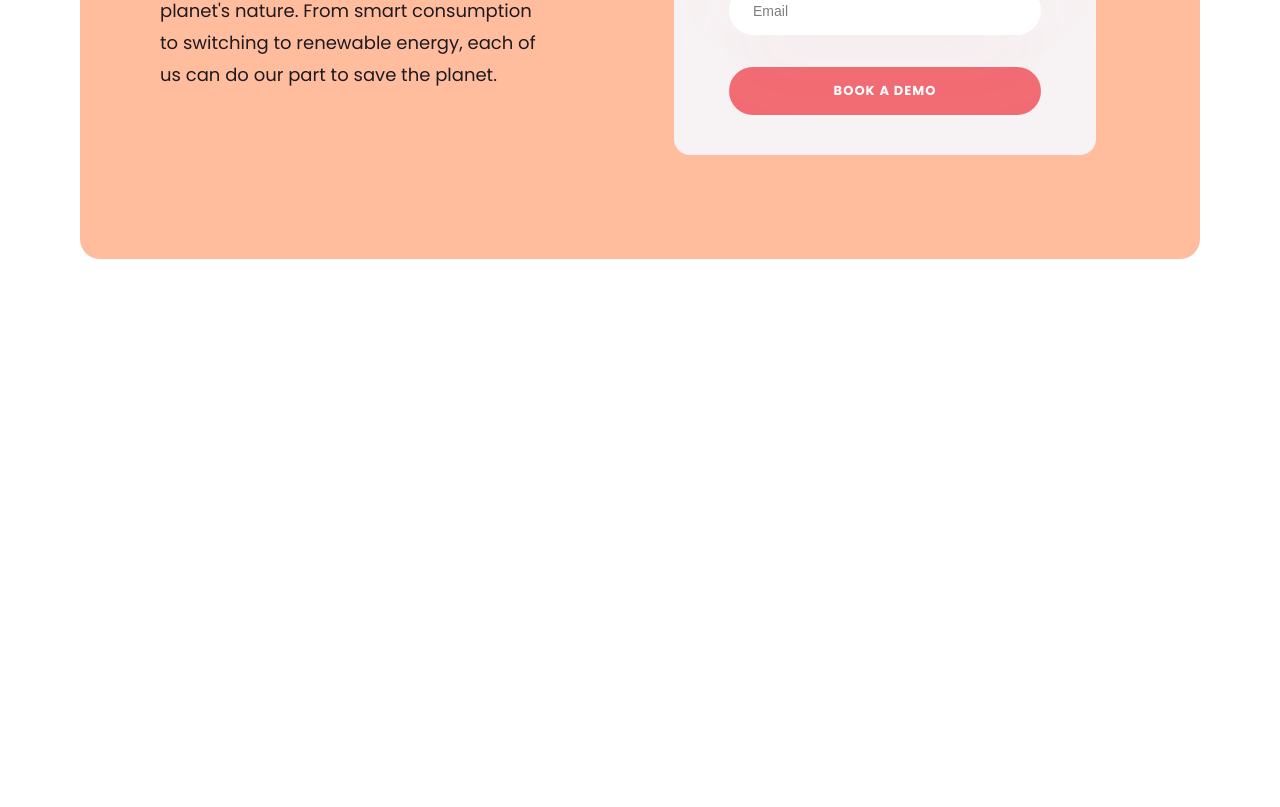
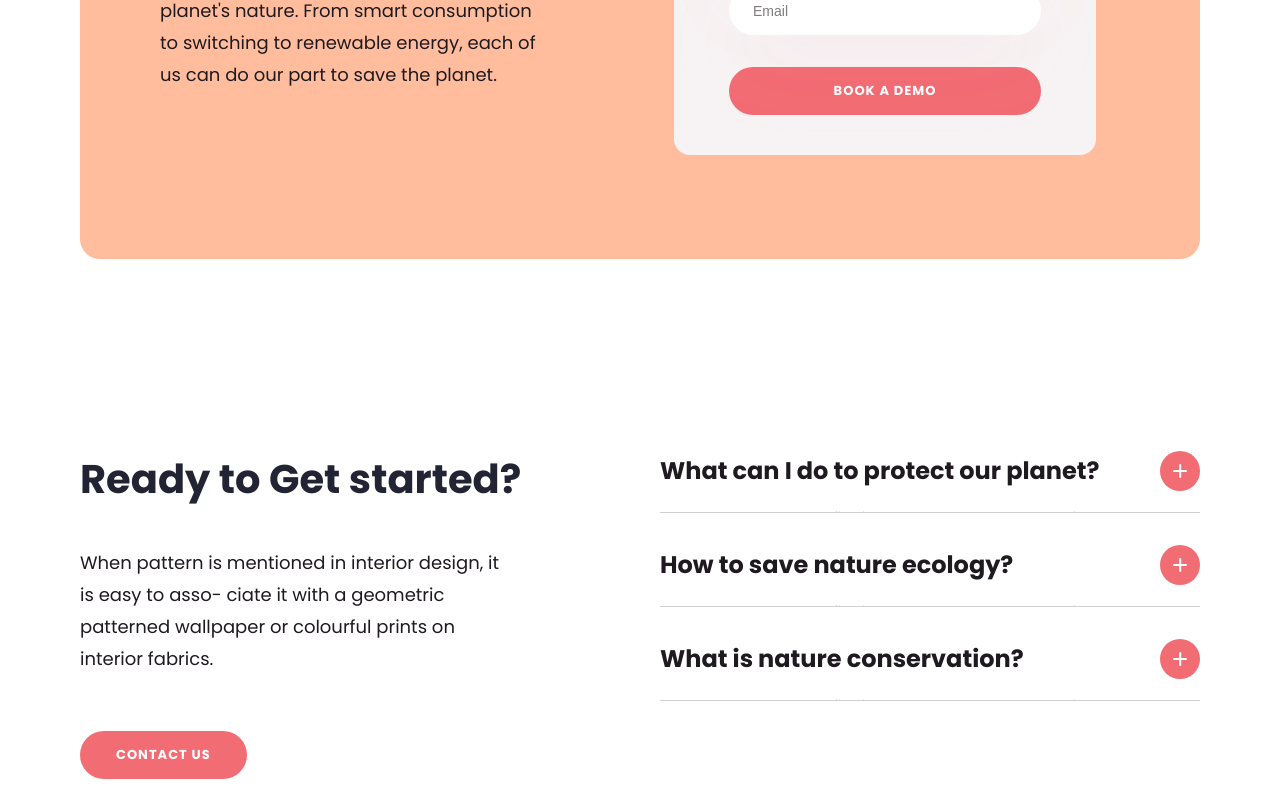
Before and after one commit to ihnatenkoo/Rootz, a React (Vite) app: page / in a window 1280 px wide. Shown: the part 1390-2197 px from the top of the page. Before the commit the page ends 1649 px from the top, so only its background shows below. Built offline with nearby package versions, Linux system fonts and the light colour scheme.

Commit message:
Create section <StartedInfo />

```diff
--- /dev/null
+++ b/src/components/StartedInfo/StartedInfo.jsx
@@ -0,0 +1,65 @@
+import { useState } from 'react';
+
+import s from './StartedInfo.module.scss';
+import cn from 'classnames';
+import Button from '../ui/Button/Button';
+
+import { ReactComponent as Plus } from '../../assets/icons/plus.svg';
+import { ReactComponent as Minus } from '../../assets/icons/minus.svg';
+
+const accordionData = [
+	{
+		title: 'What can I do to protect our planet?',
+		text: 'Not to make an open fire in nature and to clean up litter; not to pollute open water bodies; to switch to alternative energy sources; to reduce the use of non-renewable resources',
+	},
+	{
+		title: 'How to save nature ecology?',
+		text: 'Not to make an open fire in nature and to clean up litter; not to pollute open water bodies; to switch to alternative energy sources; to reduce the use of non-renewable resources',
+	},
+	{
+		title: 'What is nature conservation?',
+		text: 'Not to make an open fire in nature and to clean up litter; not to pollute open water bodies; to switch to alternative energy sources; to reduce the use of non-renewable resources',
+	},
+];
+
+const StartedInfo = () => {
+	const [selectedItem, setSelectedItem] = useState('');
+
+	const changeHandler = (value) => {
+		value === selectedItem ? setSelectedItem('') : setSelectedItem(value);
+	};
+
+	return (
+		<section className={cn(s.main, 'container')}>
+			<div className={s.info}>
+				<h2>Ready to Get started?</h2>
+				<p>
+					When pattern is mentioned in interior design, it is easy to asso-
+					ciate it with a geometric patterned wallpaper or colourful prints on
+					interior fabrics.
+				</p>
+				<Button>Contact us</Button>
+			</div>
+
+			<ul className={s.accordion}>
+				{accordionData.map((item, i) => (
+					<li className={cn({ [s.active]: selectedItem === i })} key={i}>
+						<header>
+							<h3>{item.title}</h3>
+							<div
+								className={s.accordion__btn}
+								onClick={() => changeHandler(i)}
+							>
+								{selectedItem === i ? <Minus /> : <Plus />}
+							</div>
+						</header>
+
+						<p className={s.accordion__description}>{item.text}</p>
+					</li>
+				))}
+			</ul>
+		</section>
+	);
+};
+
+export default StartedInfo;
--- /dev/null
+++ b/src/components/StartedInfo/StartedInfo.module.scss
@@ -0,0 +1,87 @@
+.main {
+	margin-top: 192px;
+	min-height: 356px;
+	display: flex;
+	justify-content: space-between;
+
+	.info {
+		width: 450px;
+		max-width: 100%;
+
+		h2 {
+			margin-bottom: 40px;
+			font-size: 40px;
+			line-height: 56px;
+			color: var(--blackTitle);
+		}
+
+		p {
+			padding-right: 20px;
+			margin-bottom: 56px;
+			color: var(--blackText);
+		}
+
+		button {
+			padding: 15px 36px;
+		}
+	}
+
+	.accordion {
+		width: 540px;
+		max-width: 100%;
+
+		&__description {
+			font-size: 16px;
+			line-height: 24px;
+			color: var(--blackText);
+		}
+
+		header {
+			margin-bottom: 16px;
+			display: flex;
+			justify-content: space-between;
+			align-items: center;
+
+			h3 {
+				font-weight: 600;
+				font-size: 24px;
+				line-height: 34px;
+				color: var(--blackText);
+			}
+		}
+
+		li {
+			padding-top: 32px;
+			padding-bottom: 32px;
+			border-bottom: 1px solid rgba(30, 26, 32, 0.2);
+
+			height: 94px;
+			overflow: hidden;
+			transition: height 0.25s linear;
+
+			&.active {
+				height: 200px;
+			}
+
+			&:first-child {
+				padding-top: 0;
+				height: 62px;
+				&.active {
+					height: 168px;
+				}
+			}
+		}
+
+		&__btn {
+			width: 40px;
+			height: 40px;
+			background-color: var(--red);
+			border-radius: 50%;
+
+			display: flex;
+			justify-content: center;
+			align-items: center;
+			cursor: pointer;
+		}
+	}
+}
--- a/src/pages/Home.jsx
+++ b/src/pages/Home.jsx
@@ -1,6 +1,7 @@
 import Intro from '../components/Intro/Intro';
 import Header from '../components/Header/Header';
 import StartedForm from '../components/StartedForm/StartedForm';
+import StartedInfo from '../components/StartedInfo/StartedInfo';
 
 const Home = () => {
 	return (
@@ -8,6 +9,7 @@ const Home = () => {
 			<Header />
 			<Intro />
 			<StartedForm />
+			<StartedInfo />
 		</>
 	);
 };
```
Also changed, not shown: src/assets/icons/minus.svg (added), src/assets/icons/plus.svg (added).
